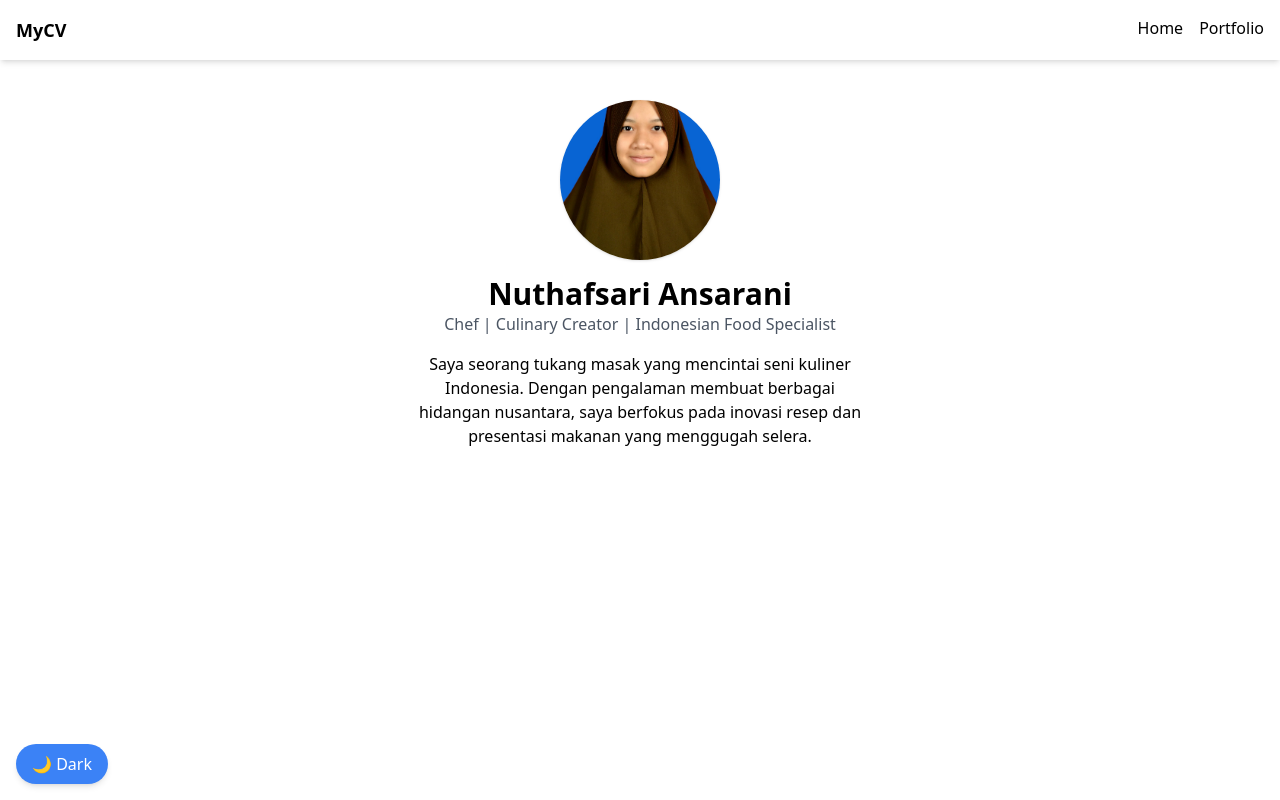
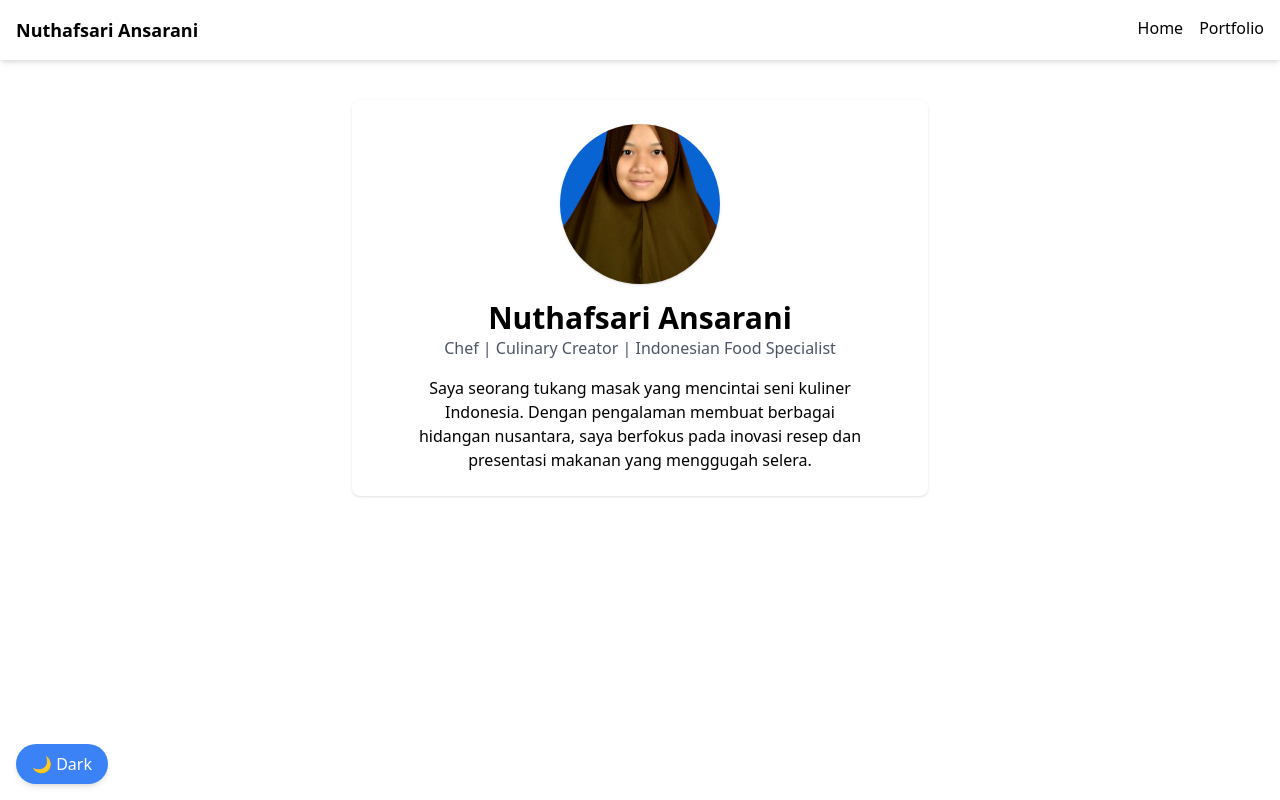
Before and after one commit to Hanifama/Deligo-FE, a React (Vite) app: page / in a window 1280 px wide. Built offline with nearby package versions, Linux system fonts and the light colour scheme.

Commit message:
initial project/slicing fe

```diff
--- a/index.html
+++ b/index.html
@@ -4,7 +4,7 @@
     <meta charset="UTF-8" />
     <link rel="icon" type="image/jpg" href="/photo.jpg" />
     <meta name="viewport" content="width=device-width, initial-scale=1.0" />
-    <title>Mycv</title>
+    <title>Nuthafsari Ansarani</title>
   </head>
   <body>
     <div id="root"></div>
--- a/src/App.tsx
+++ b/src/App.tsx
@@ -5,6 +5,11 @@ import { motion } from 'framer-motion';
 import photoku from './assets/img/photo.jpg';
 import experience1Img from './assets/img/experience.jpg';
 import experience2Img from './assets/img/experience2.jpg';
+
+type ThemeToggleProps = {
+  toggleTheme: () => void;
+  isDark: boolean;
+};
 
 const portfolioItems = [
   {
@@ -24,8 +29,8 @@ const portfolioItems = [
 ];
 
 const Navbar = () => (
-  <nav className="bg-white dark:bg-gray-800 shadow-md p-4 flex justify-between">
-    <h1 className="font-bold text-lg text-black dark:text-white">MyCV</h1>
+  <nav className="bg-white dark:bg-gray-800 dark:shadow-gray-700/50 shadow-md p-4 flex justify-between transition-colors duration-500">
+    <h1 className="font-bold text-lg text-black dark:text-white">Nuthafsari Ansarani</h1>
     <div className="space-x-4">
       <Link to="/" className="hover:text-blue-600 text-black dark:text-white">Home</Link>
       <Link to="/portfolio" className="hover:text-blue-600 text-black dark:text-white">Portfolio</Link>
@@ -34,7 +39,7 @@ const Navbar = () => (
 );
 
 const Home = () => (
-  <div className="flex flex-col items-center text-center mt-10 px-4">
+  <div className="flex flex-col items-center text-center mt-10 px-4 bg-white dark:bg-gray-800 rounded-lg shadow p-6 max-w-xl mx-auto transition-colors duration-500">
     <img src={photoku} alt="profile" className="w-40 h-40 rounded-full shadow mb-4 object-cover" />
     <h2 className="text-3xl font-bold text-black dark:text-white">Nuthafsari Ansarani</h2>
     <p className="text-gray-600 dark:text-gray-300">Chef | Culinary Creator | Indonesian Food Specialist</p>
@@ -46,13 +51,13 @@ const Home = () => (
 );
 
 const Portfolio = () => (
-  <div className="p-6">
+  <div className="p-6 max-w-3xl mx-auto">
     <h2 className="text-2xl font-bold mb-6 text-center text-black dark:text-white">PORTFOLIOKU</h2>
     <div className="space-y-6 relative border-l-2 border-blue-500 ml-4">
       {portfolioItems.map((item, index) => (
         <motion.div
           key={item.id}
-          className="pl-4 relative"
+          className="pl-4 relative bg-white dark:bg-gray-800 p-4 rounded-lg shadow transition-colors duration-500"
           initial={{ opacity: 0, x: -50 }}
           animate={{ opacity: 1, x: 0 }}
           transition={{ delay: index * 0.3 }}
@@ -73,7 +78,7 @@ const PortfolioDetail = () => {
   if (!item) return <div className="p-6 text-red-600">Portfolio tidak ditemukan</div>;
 
   return (
-    <div className="p-6 max-w-3xl mx-auto">
+    <div className="p-6 max-w-3xl mx-auto bg-white dark:bg-gray-800 rounded-lg shadow transition-colors duration-500">
       <h2 className="text-2xl font-bold mb-2 text-black dark:text-white">{item.title}</h2>
       {item.image && (
         <img src={item.image} alt={item.title} className="rounded-lg shadow mb-4 max-h-80 object-cover w-full" />
@@ -85,17 +90,16 @@ const PortfolioDetail = () => {
 };
 
 const NotFound = () => (
-  <div className="p-6 text-center">
+  <div className="p-6 text-center bg-white dark:bg-gray-800 rounded-lg shadow max-w-md mx-auto mt-10 transition-colors duration-500">
     <h2 className="text-xl font-bold text-red-600">404 - Halaman Tidak Ditemukan</h2>
     <Link to="/" className="text-blue-500 hover:underline">Kembali ke Home</Link>
   </div>
 );
 
-// Theme toggle button component
-const ThemeToggle = ({ toggleTheme, isDark }: { toggleTheme: () => void; isDark: boolean }) => (
+const ThemeToggle: React.FC<ThemeToggleProps> = ({ toggleTheme, isDark }) => (
   <button
     onClick={toggleTheme}
-    className="fixed bottom-4 left-4 bg-blue-500 text-white px-4 py-2 rounded-full shadow-md hover:bg-blue-600"
+    className="fixed bottom-4 left-4 bg-blue-500 text-white px-4 py-2 rounded-full shadow-md hover:bg-blue-600 transition"
   >
     {isDark ? '☀️ Light' : '🌙 Dark'}
   </button>
@@ -110,7 +114,7 @@ const App = () => {
   };
 
   return (
-    <div className={`${isDark ? 'dark bg-gray-900' : 'bg-white'} min-h-screen transition-colors duration-300`}>
+    <div className={`${isDark ? 'dark bg-gray-900' : 'bg-white'} min-h-screen transition-colors duration-500`}>
       <Router>
         <Navbar />
         <Routes>
```
